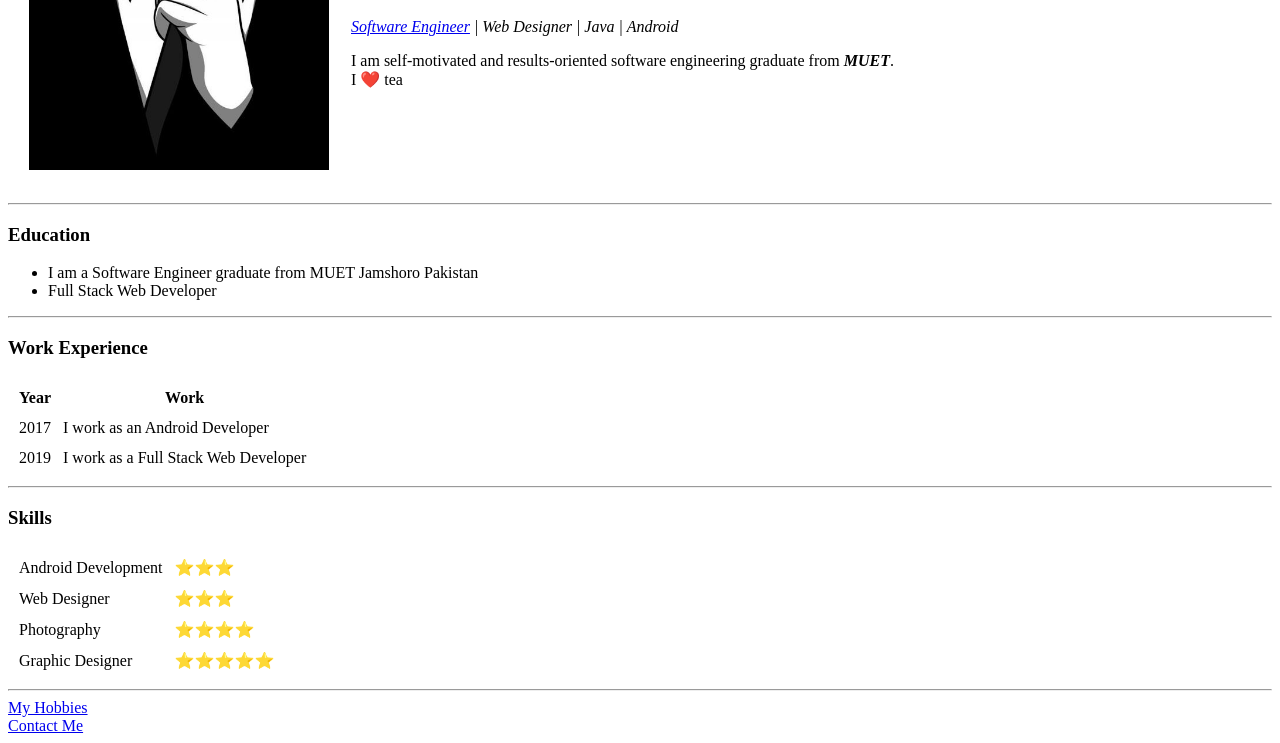
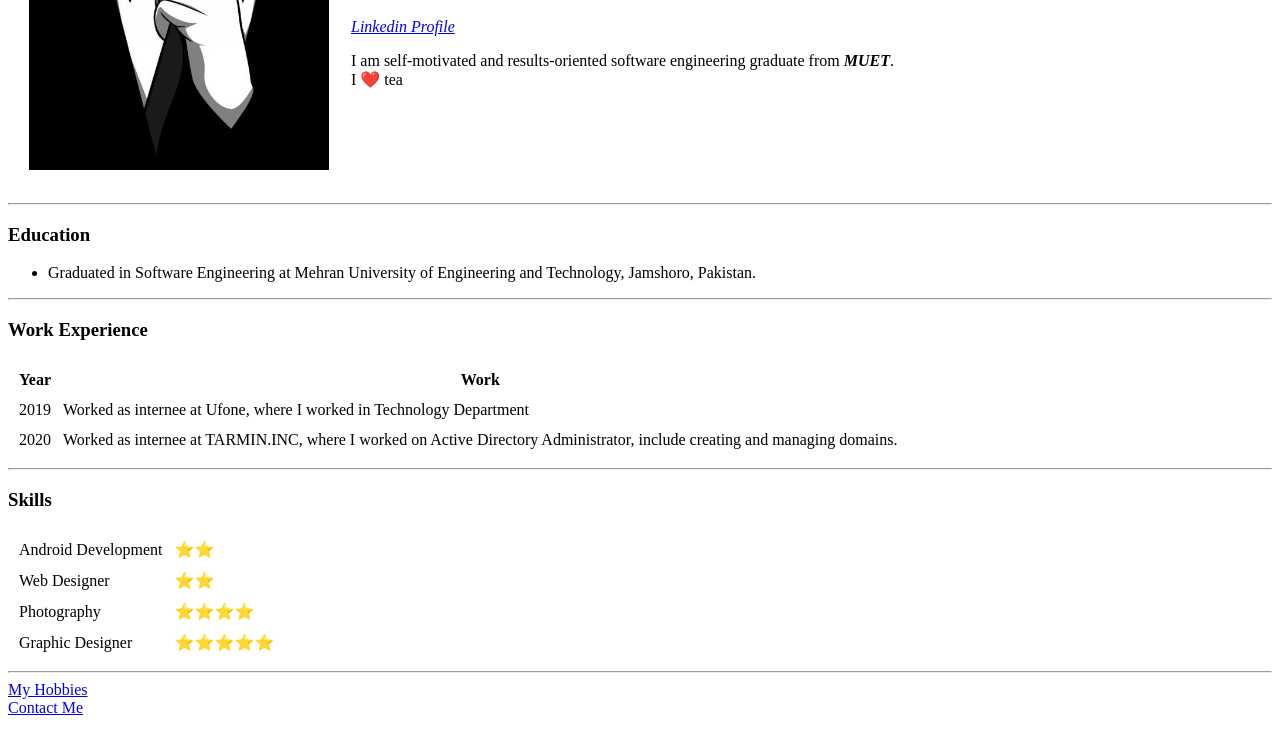
Before and after one commit to ua786/cv, a plain HTML site: page index.html in a window 1280 px wide. Shown: the part 159-902 px from the top of the page. Drawn offline with Linux system fonts and the light colour scheme.

Commit message:
Add files via upload

```diff
--- a/index.html
+++ b/index.html
@@ -12,7 +12,7 @@
       <td><img src="images/profileimage.jpg" alt="Umair profile picture" height="300px" width="300px"></td>
       <td>
         <h1>Umair Ahmed</h1>
-        <p><em><a href="https://www.muet.edu.pk/">Software Engineer</a> | Web Designer | Java | Android</em></p>
+        <p><em><a href="linkedin.com/in/umair-ahmed-212b59133/">Linkedin Profile</em></a></p>
         <p>I am self-motivated and results-oriented software engineering graduate from <em><strong>MUET</strong></em>.<br> I ❤️ tea</p>
       </td>
     </tr>
@@ -20,8 +20,7 @@
   <hr>
   <h3>Education</h3>
   <ul>
-    <li>I am a Software Engineer graduate from MUET Jamshoro Pakistan</li>
-    <li>Full Stack Web Developer</li>
+    <li>Graduated in Software Engineering at Mehran University of Engineering and Technology, Jamshoro, Pakistan.</li>
   </ul>
   <hr>
   <h3>Work Experience</h3>
@@ -31,12 +30,12 @@
       <th>Work</th>
     </tr>
     <tr>
-      <td>2017</td>
-      <td>I work as an Android Developer</td>
+      <td>2019</td>
+      <td>Worked as internee at Ufone, where I worked in Technology Department</td>
     </tr>
     <tr>
-      <td>2019</td>
-      <td>I work as a Full Stack Web Developer</td>
+      <td>2020</td>
+      <td>Worked as internee at TARMIN.INC, where I worked on Active Directory Administrator, include creating and managing domains.</td>
     </tr>
   </table>
   <hr>
@@ -44,11 +43,11 @@
   <table cellspacing="10">
     <tr>
       <td>Android Development</td>
-      <td>⭐⭐⭐</td>
+      <td>⭐⭐</td>
     </tr>
     <tr>
       <td>Web Designer</td>
-      <td>⭐⭐⭐</td>
+      <td>⭐⭐</td>
     </tr>
     <tr>
       <td>Photography</td>
```
Also changed, not shown: contact.html (+0 -1 lines).
